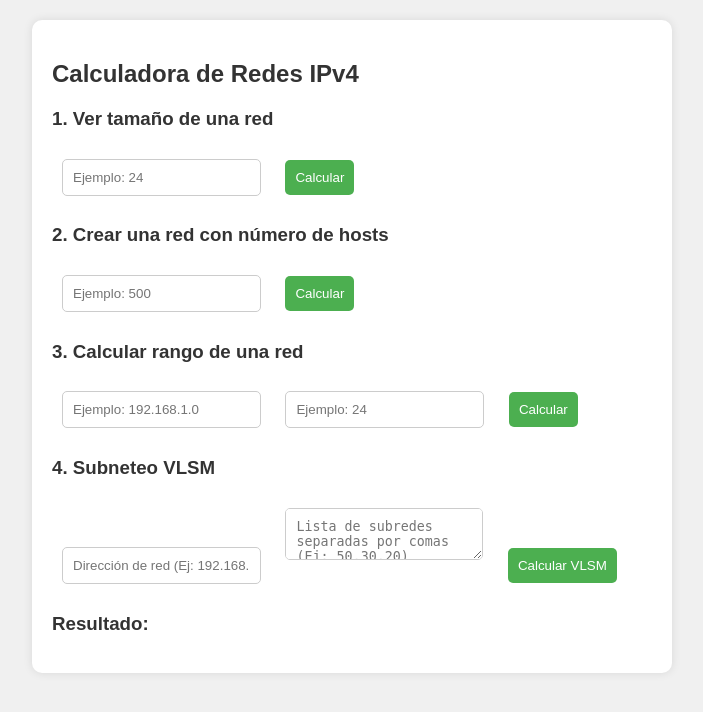
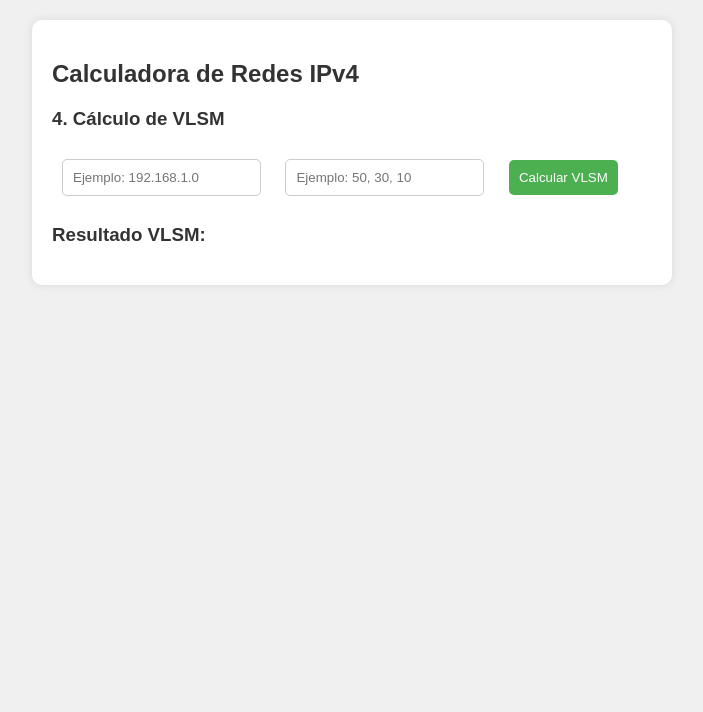
Before and after one commit to DanielZR-web/CalculadoraRedesIpv4, a Flask app: page / in a window 1280 px wide. Shown: the top 712 px of the page, without its empty margins (288-991 px from the left). Run offline with Flask 3, Linux system fonts and the light colour scheme.

Commit message:
nuvas cosas

```diff
--- a/app.py
+++ b/app.py
@@ -2,14 +2,15 @@ from flask import Flask, request, jsonify, render_template
 import ipaddress
 from flask_cors import CORS
 
-app = Flask(__name__, template_folder="templates")  # Asegurar que Flask busca en templates/
-CORS(app)  # Permitir peticiones desde cualquier origen
+app = Flask(__name__)
+CORS(app)
 
+# 📌 Página principal que carga el HTML
 @app.route("/")
-def serve_index():
-    return render_template("index.html")  # Cargar la página HTML principal
+def home():
+    return render_template("index.html")  # Asegúrate de que index.html está en /templates
 
-# API para calcular red
+# 📌 1. Calcular información de la red
 @app.route("/calcular_red", methods=["POST"])
 def calcular_red():
     data = request.json
@@ -26,5 +27,69 @@ def calcular_red():
     except ValueError:
         return jsonify({"error": "Prefijo inválido."}), 400
 
+# 📌 2. Determinar prefijo según número de hosts
+@app.route("/determinar_prefijo", methods=["POST"])
+def determinar_prefijo():
+    data = request.json
+    try:
+        num_hosts = int(data.get("num_hosts"))
+        for i in range(32, 0, -1):
+            red = ipaddress.IPv4Network(f'0.0.0.0/{i}', strict=False)
+            if red.num_addresses - 2 >= num_hosts:
+                return jsonify({
+                    "prefijo": i,
+                    "mascara": str(red.netmask)
+                })
+        return jsonify({"error": "Número de hosts demasiado grande."}), 400
+    except ValueError:
+        return jsonify({"error": "Número inválido."}), 400
+
+# 📌 3. Calcular rango de direcciones de una subred
+@app.route("/calcular_rango", methods=["POST"])
+def calcular_rango():
+    data = request.json
+    try:
+        direccion = data.get("direccion")
+        prefijo = int(data.get("prefijo"))
+        red = ipaddress.IPv4Network(f'{direccion}/{prefijo}', strict=False)
+        return jsonify({
+            "red_inicio": str(red.network_address),
+            "red_fin": str(red.broadcast_address)
+        })
+    except ValueError:
+        return jsonify({"error": "Dirección o prefijo inválido."}), 400
+
+# 📌 4. Cálculo de VLSM
+@app.route("/calcular_vlsm", methods=["POST"])
+def calcular_vlsm():
+    data = request.json
+    try:
+        red_base = data.get("red_base")
+        hosts_list = list(map(int, data.get("hosts", [])))
+
+        if not red_base or not hosts_list:
+            return jsonify({"error": "Faltan datos (red base o lista de hosts)."}), 400
+
+        hosts_list.sort(reverse=True)  # Ordenamos de mayor a menor
+        subredes = []
+        net = ipaddress.IPv4Network(f'{red_base}/32', strict=False)
+
+        for hosts in hosts_list:
+            prefijo = 32
+            while (2 ** (32 - prefijo)) - 2 < hosts:
+                prefijo -= 1
+            subred = list(net.subnets(new_prefix=prefijo))[0]
+            subredes.append({
+                "subred": str(subred.network_address),
+                "mascara": str(subred.netmask),
+                "rango": f"{subred.network_address} - {subred.broadcast_address}",
+                "hosts_utilizables": (subred.num_addresses - 2)
+            })
+            net = list(net.subnets(new_prefix=prefijo))[1]
+
+        return jsonify(subredes)
+    except ValueError:
+        return jsonify({"error": "Datos inválidos para VLSM."}), 400
+
 if __name__ == "__main__":
     app.run(host="0.0.0.0", port=10000)
--- a/templates/index.html
+++ b/templates/index.html
@@ -17,7 +17,7 @@
         h2, h3 {
             color: #333;
         }
-        input, button, textarea {
+        input, button {
             padding: 10px;
             margin: 10px;
             border: 1px solid #ccc;
@@ -42,67 +42,28 @@
         }
     </style>
     <script>
-        const API_URL = "https://calculadoraredesipv4.onrender.com"; // Reemplázalo con la URL correcta
-
-        async function calcularRed() {
-            let prefijo = document.getElementById("prefijo").value;
-            let response = await fetch(`${API_URL}/calcular_red`, {
-                method: "POST",
-                headers: { "Content-Type": "application/json" },
-                body: JSON.stringify({ prefijo })
-            });
-            let data = await response.json();
-            document.getElementById("resultado").innerText = `Total Hosts: ${data.total_hosts}, Utilizables: ${data.hosts_utilizables}, Máscara: ${data.mascara}`;
-        }
-
-        async function determinarPrefijo() {
-            let num_hosts = document.getElementById("num_hosts").value;
-            let response = await fetch(`${API_URL}/determinar_prefijo`, {
-                method: "POST",
-                headers: { "Content-Type": "application/json" },
-                body: JSON.stringify({ num_hosts })
-            });
-            let data = await response.json();
-            document.getElementById("resultado").innerText = `Prefijo Necesario: /${data.prefijo}, Máscara: ${data.mascara}`;
-        }
-
-        async function calcularRango() {
-            let direccion = document.getElementById("direccion").value;
-            let prefijo = document.getElementById("prefijo_rango").value;
-            let response = await fetch(`${API_URL}/calcular_rango`, {
-                method: "POST",
-                headers: { "Content-Type": "application/json" },
-                body: JSON.stringify({ direccion, prefijo })
-            });
-            let data = await response.json();
-            document.getElementById("resultado").innerText = `Rango: ${data.red_inicio} - ${data.red_fin}`;
-        }
+        const API_URL = "https://tudominio.onrender.com"; // Reemplaza con la URL de tu API
 
         async function calcularVLSM() {
-            let direccion = document.getElementById("direccion_vlsm").value;
-            let subredes = document.getElementById("subredes").value.split(',').map(num => parseInt(num.trim())).filter(num => !isNaN(num));
-
-            if (subredes.length === 0) {
-                document.getElementById("resultado").innerText = "Error: Ingresa al menos una cantidad de hosts.";
-                return;
-            }
+            let red_base = document.getElementById("red_base").value;
+            let hosts = document.getElementById("hosts").value.split(",").map(h => h.trim());
 
             let response = await fetch(`${API_URL}/calcular_vlsm`, {
                 method: "POST",
                 headers: { "Content-Type": "application/json" },
-                body: JSON.stringify({ direccion, subredes })
+                body: JSON.stringify({ red_base, hosts })
             });
             let data = await response.json();
 
+            let resultado = document.getElementById("resultado_vlsm");
+            resultado.innerHTML = "";
+
             if (data.error) {
-                document.getElementById("resultado").innerText = `Error: ${data.error}`;
+                resultado.innerText = `Error: ${data.error}`;
             } else {
-                let resultadoHTML = "<h3>Subredes calculadas:</h3><ul>";
-                data.subredes_asignadas.forEach(subred => {
-                    resultadoHTML += `<li>Red: ${subred.subred} | Prefijo: ${subred.prefijo} | Máscara: ${subred.mascara} | Hosts Utilizables: ${subred.hosts_utilizables}</li>`;
+                data.forEach(subred => {
+                    resultado.innerHTML += `<p>Subred: ${subred.subred} - Máscara: ${subred.mascara} - Rango: ${subred.rango} - Hosts utilizables: ${subred.hosts_utilizables}</p>`;
                 });
-                resultadoHTML += "</ul>";
-                document.getElementById("resultado").innerHTML = resultadoHTML;
             }
         }
     </script>
@@ -111,26 +72,13 @@
     <div class="container">
         <h2>Calculadora de Redes IPv4</h2>
 
-        <h3>1. Ver tamaño de una red</h3>
-        <input type="number" id="prefijo" placeholder="Ejemplo: 24">
-        <button onclick="calcularRed()">Calcular</button>
-
-        <h3>2. Crear una red con número de hosts</h3>
-        <input type="number" id="num_hosts" placeholder="Ejemplo: 500">
-        <button onclick="determinarPrefijo()">Calcular</button>
-
-        <h3>3. Calcular rango de una red</h3>
-        <input type="text" id="direccion" placeholder="Ejemplo: 192.168.1.0">
-        <input type="number" id="prefijo_rango" placeholder="Ejemplo: 24">
-        <button onclick="calcularRango()">Calcular</button>
-
-        <h3>4. Subneteo VLSM</h3>
-        <input type="text" id="direccion_vlsm" placeholder="Dirección de red (Ej: 192.168.1.0)">
-        <textarea id="subredes" placeholder="Lista de subredes separadas por comas (Ej: 50,30,20)"></textarea>
+        <h3>4. Cálculo de VLSM</h3>
+        <input type="text" id="red_base" placeholder="Ejemplo: 192.168.1.0">
+        <input type="text" id="hosts" placeholder="Ejemplo: 50, 30, 10">
         <button onclick="calcularVLSM()">Calcular VLSM</button>
 
-        <h3>Resultado:</h3>
-        <p id="resultado"></p>
+        <h3>Resultado VLSM:</h3>
+        <div id="resultado_vlsm"></div>
     </div>
 </body>
 </html>
```
